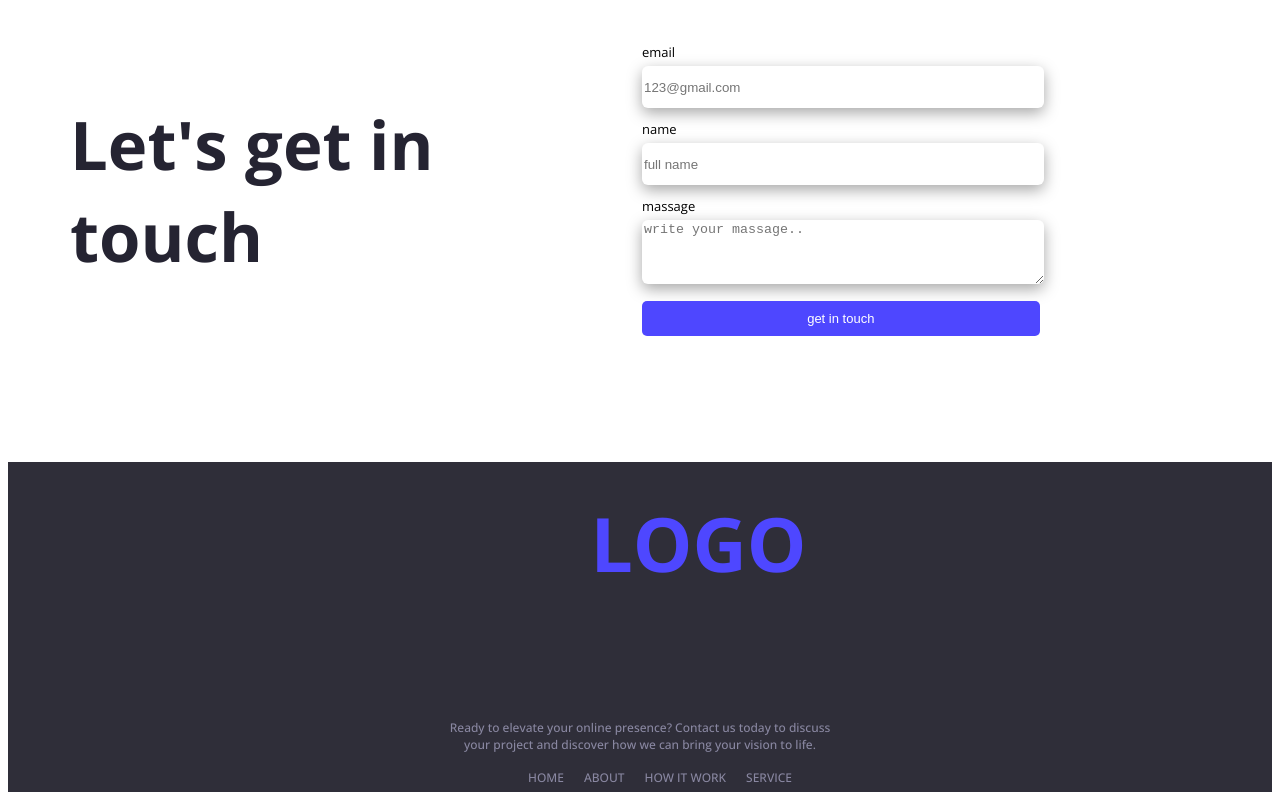
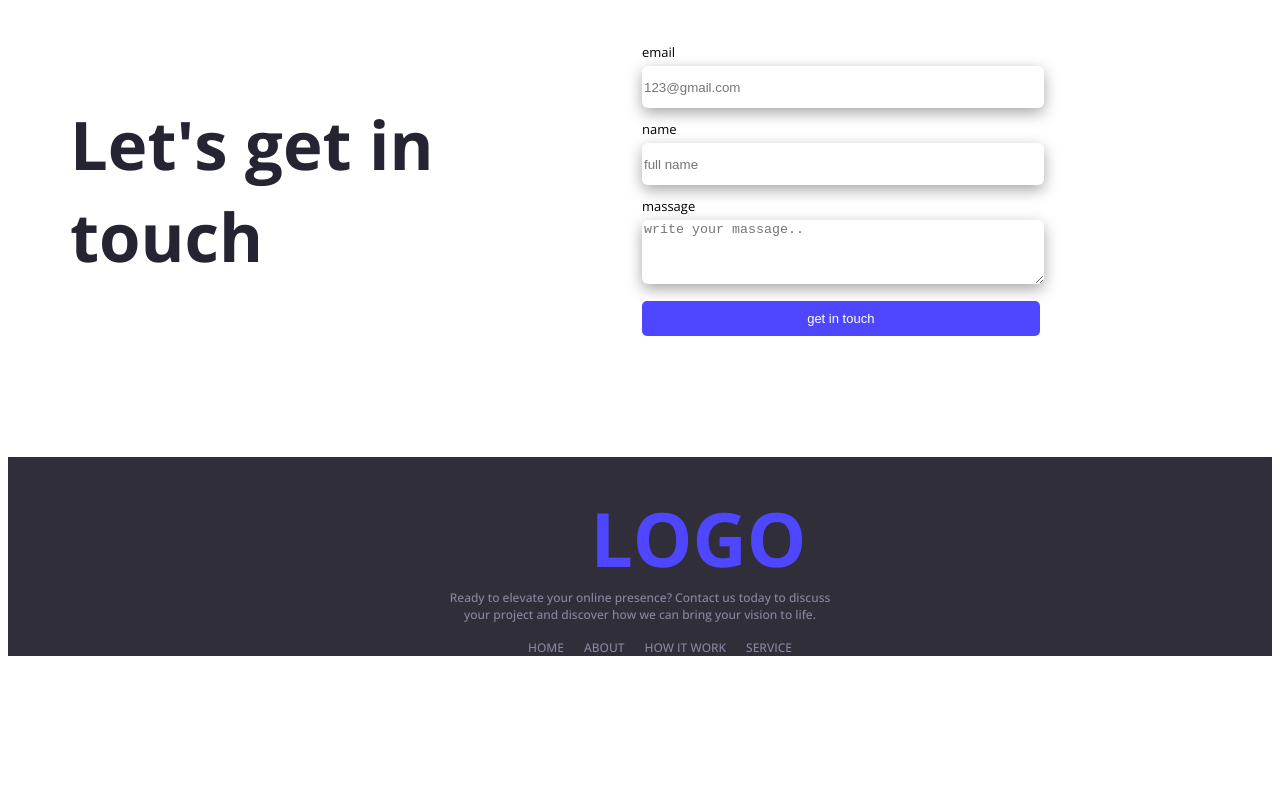
Before and after one commit to aanoman271/programminghero-assainment-project, a plain HTML site: page index.html in a window 1280 px wide. Shown: the part 1937-2737 px from the top of the page. After the commit the page ends 2609 px from the top, so only its background shows below. Drawn offline with nearby package versions, Linux system fonts and the light colour scheme.

Commit message:
some correction

```diff
--- a/styles/style.css
+++ b/styles/style.css
@@ -241,16 +241,17 @@ box-shadow: rgba(0, 0, 0, 0.35) 0px 5px 15px;
     text-align: center;
     margin-top: 120px;
         margin: 0 auto;
+        width: 1140px;
 }
 .fotter-logo{
     text-align: center;
-    margin: 125px auto;
+    margin: 0 auto;
     font-size: 75px;
     padding-top:30px ;
 }
 footer{
     background-color: #2f2e39;
-    height: 330px;
+
 }
 .fotter-content{
     color: #8987A1;
@@ -265,6 +266,7 @@ footer{
         color: #8987A1;
     font-size: 12px;
     font-weight: 500;
+
 }
 
 .fotter-container ul{
@@ -275,5 +277,5 @@ footer{
 
 button:hover{
     background-color: #393684;
-    transition: 0.6;
+
 }
```
